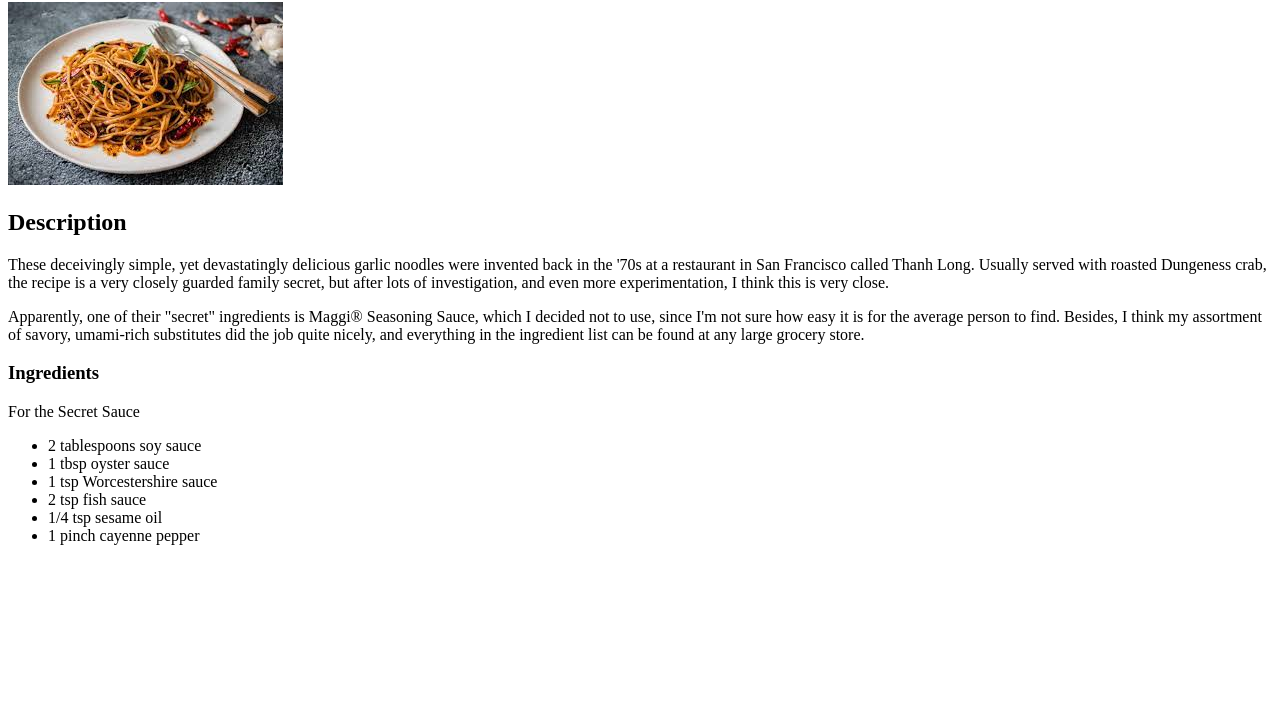
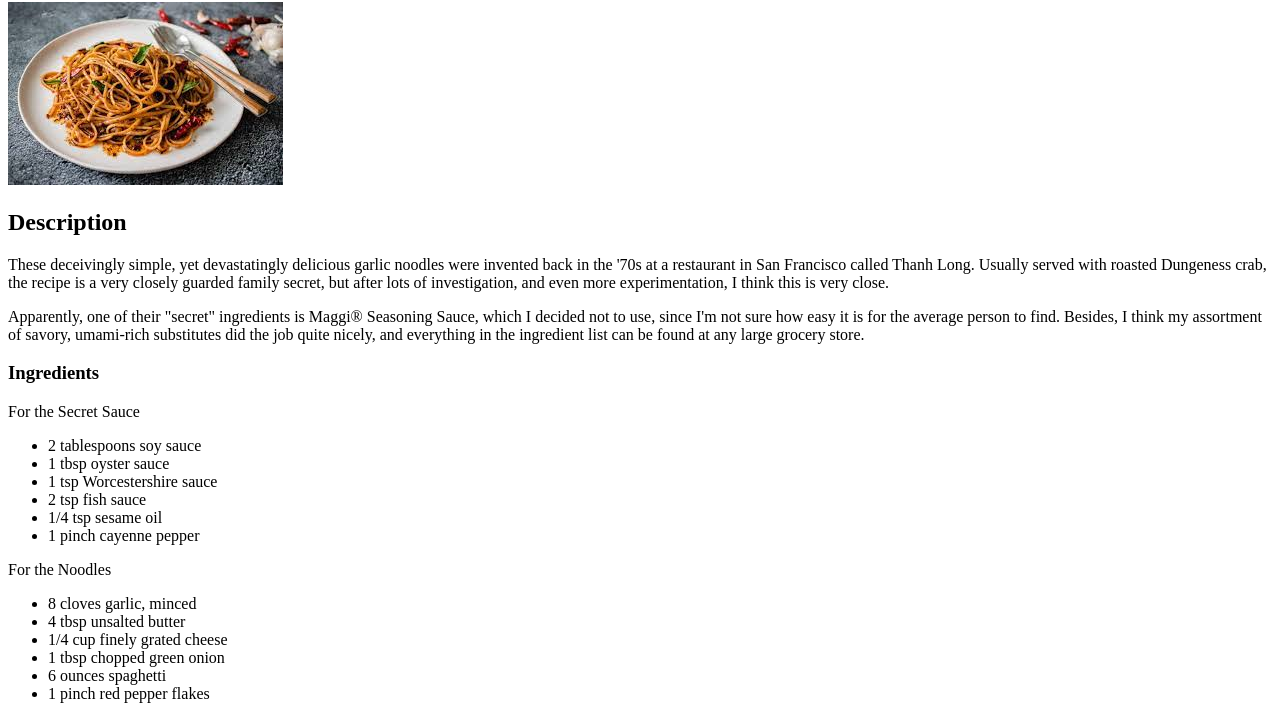
Before and after one commit to NatWeb-Act/odin-recipes, a plain HTML site: page recipes/garlic_noodles.html in a window 1280 px wide. Shown: the part 78-800 px from the top of the page. Drawn offline with Linux system fonts and the light colour scheme.

Commit message:
Add garlic_noodles.html

```diff
--- a/recipes/garlic_noodles.html
+++ b/recipes/garlic_noodles.html
@@ -20,6 +20,15 @@
             <li>1/4 tsp sesame oil</li>
             <li>1 pinch cayenne pepper</li>
         </ul>
+        <p>For the Noodles</p>
+        <ul>
+            <li>8 cloves garlic, minced</li>
+            <li>4 tbsp unsalted butter</li>
+            <li>1/4 cup finely grated cheese</li>
+            <li>1 tbsp chopped green onion</li>
+            <li>6 ounces spaghetti</li>
+            <li>1 pinch red pepper flakes</li>
+        </ul>
 
     </body>
 </html>
```
